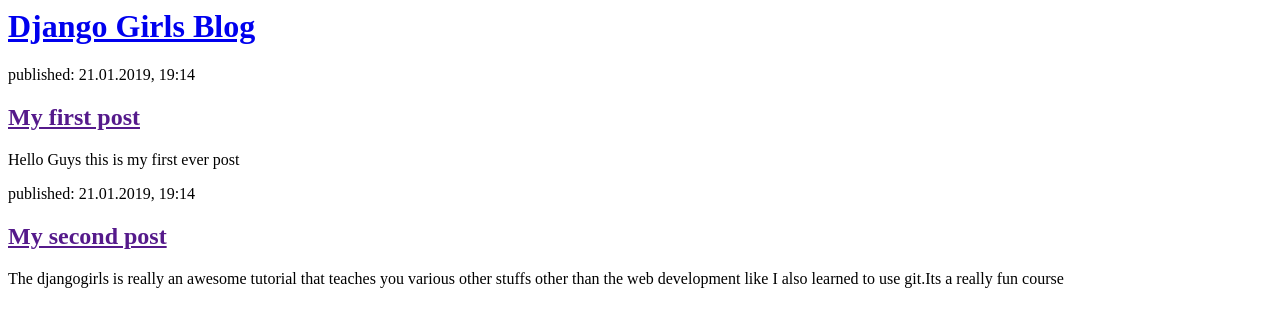
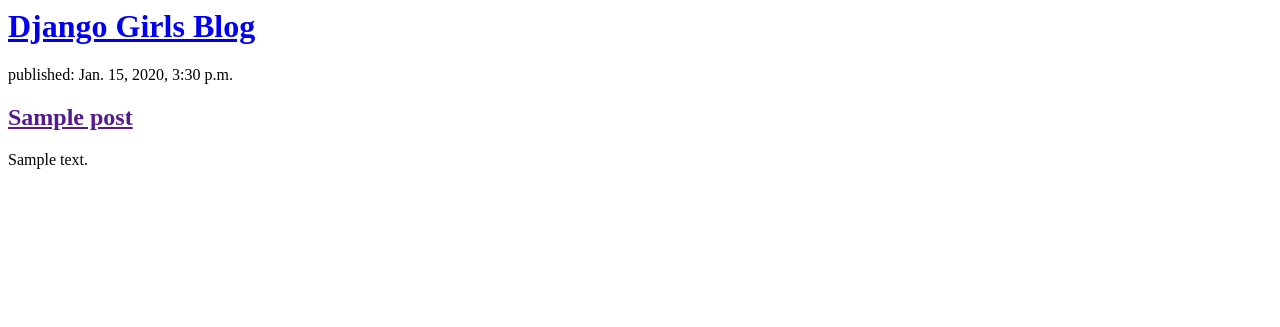
Before and after one commit to codescientist703/my-first-blog, a Django app: template blog/templates/blog/post_list.html in a window 1280 px wide. Shown: the top 327 px of the page. Run offline with Django 3.2, Linux system fonts and the light colour scheme; the template is opened without the code that fills it: values that come from a table or form of the project are taken from there, others are empty; tables that the repository leaves empty hold one stand-in row (values such as "Sample post").

Commit message:
Modified templates to display posts from database.

```diff
--- a/blog/templates/blog/post_list.html
+++ b/blog/templates/blog/post_list.html
@@ -6,17 +6,12 @@
         <div>
             <h1><a href="/">Django Girls Blog</a></h1>
         </div>
-
-        <div>
-            <p>published: 21.01.2019, 19:14</p>
-            <h2><a href="">My first post</a></h2>
-            <p>Hello Guys this is my first ever post</p>
-        </div>
-
-        <div>
-            <p>published: 21.01.2019, 19:14</p>
-            <h2><a href="">My second post</a></h2>
-            <p>The djangogirls is really an awesome tutorial that teaches you various other stuffs other than the web development like I also learned to use git.Its a really fun course</p>
-        </div>
+        {% for post in posts %}
+    <div>
+        <p>published: {{ post.published_date }}</p>
+        <h2><a href="">{{ post.title }}</a></h2>
+        <p>{{ post.text|linebreaksbr }}</p>
+    </div>
+        {% endfor %}
     </body>
 </html>
--- a/blog/views.py
+++ b/blog/views.py
@@ -1,5 +1,7 @@
 from django.shortcuts import render
-
+from .models import Post
+from django.utils import timezone
 # Create your views here.
 def post_list(request):
-    return render(request, 'blog/post_list.html', {})
+    posts = Post.objects.filter(published_date__lte=timezone.now()).order_by('published_date')
+    return render(request, 'blog/post_list.html', {'posts': posts})
```
